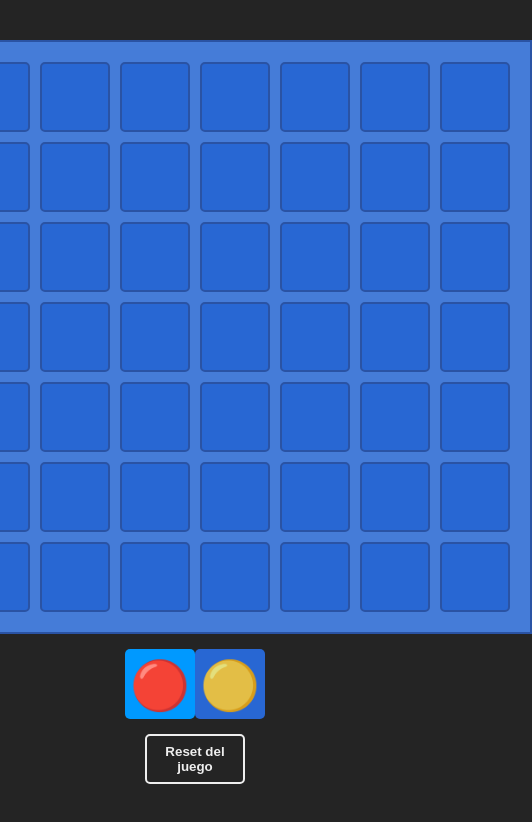
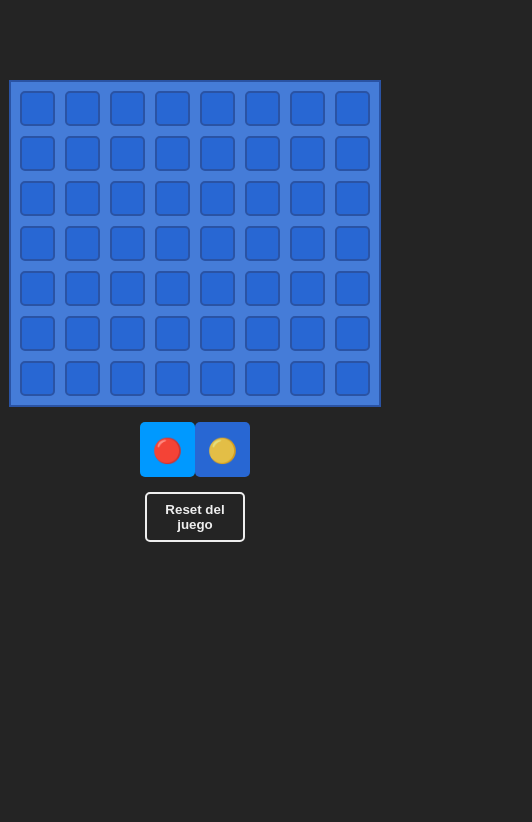
Before and after one commit to bernardolira231/Connect-4, a React (Vite) app: page / in a window 390 px wide. Shown: the top 822 px of the page, 532 px wide, since content can reach past the window. Built offline with nearby package versions, Linux system fonts and the light colour scheme.

Commit message:
Add responsive styles for smaller screens

```diff
--- a/src/index.css
+++ b/src/index.css
@@ -138,3 +138,24 @@ body {
   font-size: 48px;
   background-color: #2867d3;
 }
+
+@media only screen and (max-width: 600px) {
+  .board {
+    margin-top: 80px;
+  }
+
+  .game {
+    padding: 9px;
+  }
+
+  .square {
+    width: 35px;
+    height: 35px;
+    font-size: 24px;
+  }
+
+  .turn .square {
+    width: 55px;
+    height: 55px;
+  }
+}
```
